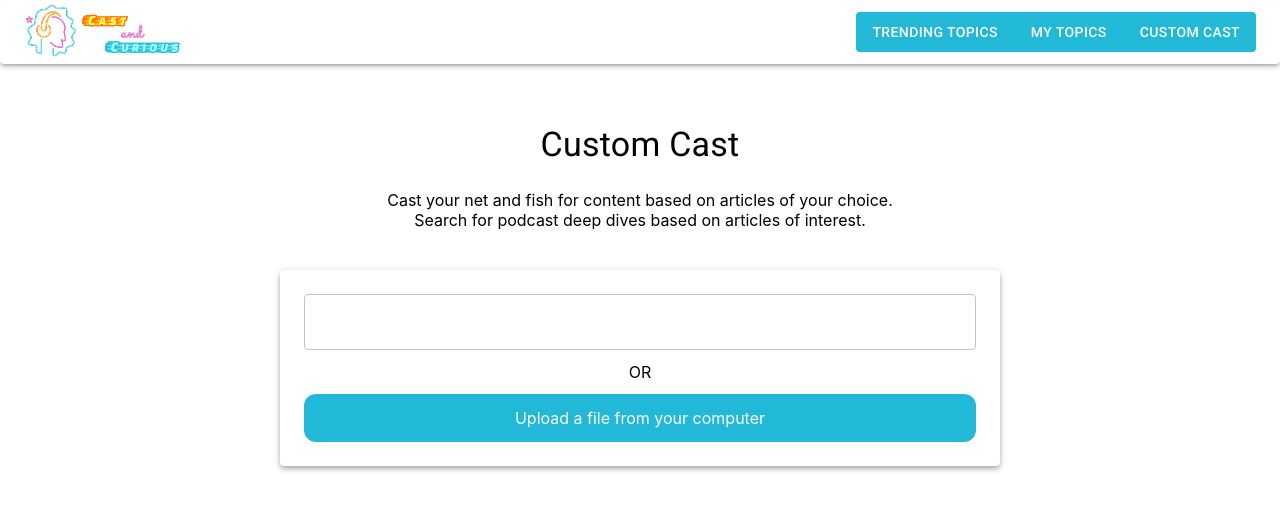
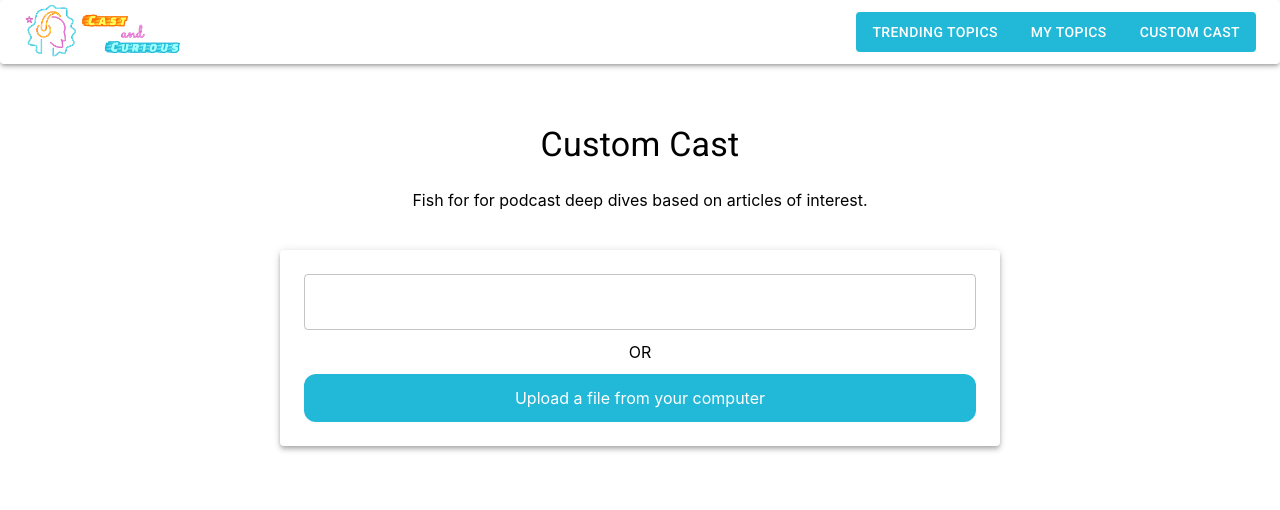
Before and after one commit to mteplitski/cast-and-curious, a React (Create React App) app in the folder client/: page /customCast in a window 1280 px wide. Shown: the top 510 px of the page. Built offline with nearby package versions, Linux system fonts and the light colour scheme.

Commit message:
update custom cast tagline

```diff
--- a/client/src/pages/CustomCast.jsx
+++ b/client/src/pages/CustomCast.jsx
@@ -110,8 +110,7 @@ const CustomCast = () => {
             ))}
           </> :
           <>
-            <Typography variant="p">Cast your net and fish for content based on articles of your choice.  </Typography><br></br>
-            <Typography variant="p">Search for podcast deep dives based on articles of interest. </Typography>
+            <Typography variant="p">Fish for for podcast deep dives based on articles of interest. </Typography>
             <Spacer height={40}/>
             <InputContainer elevation={4}>
               <TextField
```
